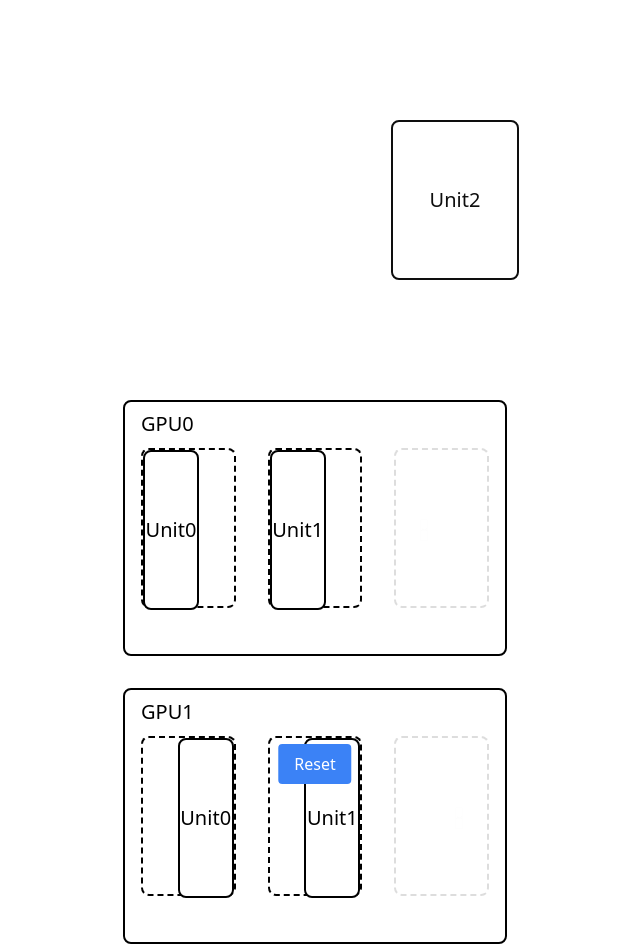
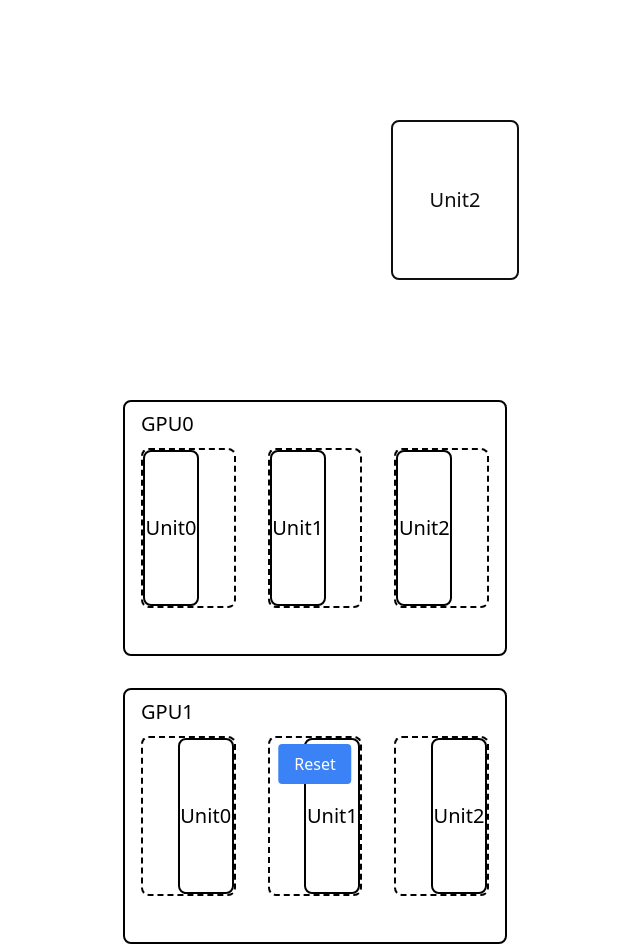
Before and after one commit to rushilbhat/fsdp-animation, a React (Create React App) app: page / in a window 1280 px wide. Shown: the whole page, without its empty margins (325-965 px from the left). Built offline with nearby package versions, Linux system fonts and the light colour scheme.

Commit message:
Divide each unit half into params, grads, opt states

```diff
--- a/src/ModelSplitAnimation.js
+++ b/src/ModelSplitAnimation.js
@@ -6,6 +6,7 @@ const ModelSplitAnimation = () => {
   const [splitUnit0, setSplitUnit0] = useState(false);
   const [splitUnit1, setSplitUnit1] = useState(false);
   const [splitUnit2, setSplitUnit2] = useState(false);
+  const [showComponents, setShowComponents] = useState(false);
   const [shouldReset, setShouldReset] = useState(false);
 
   useEffect(() => {
@@ -15,17 +16,20 @@ const ModelSplitAnimation = () => {
       const gpuTimer = setTimeout(() => {
         setShowGPUs(true);
 
-        // Split Unit0 after GPUs appear
         const unit0Timer = setTimeout(() => {
           setSplitUnit0(true);
 
-          // Split Unit1 after delay
           const unit1Timer = setTimeout(() => {
             setSplitUnit1(true);
 
-            // Split Unit2 after delay
             const unit2Timer = setTimeout(() => {
               setSplitUnit2(true);
+
+              const componentsTimer = setTimeout(() => {
+                setShowComponents(true);
+              }, 800);
+
+              return () => clearTimeout(componentsTimer);
             }, 800);
 
             return () => clearTimeout(unit2Timer);
@@ -43,6 +47,94 @@ const ModelSplitAnimation = () => {
     return () => clearTimeout(splitTimer);
   }, [shouldReset]);
 
+  const UnitComponent = ({ unitIndex, gpuIndex }) => {
+    const isUnitSplit =
+      (unitIndex === 0 && splitUnit0) ||
+      (unitIndex === 1 && splitUnit1) ||
+      (unitIndex === 2 && splitUnit2);
+
+    return (
+      <div className="relative w-32 h-40 border-2 border-dashed border-black rounded-lg">
+        {showComponents ? (
+          <>
+            {/* Parameters - 1/4 height */}
+            <div
+              className="absolute w-14 border-2 border-black rounded-lg bg-white
+                flex items-center justify-center transition-all duration-500"
+              style={{
+                height: '25%',
+                top: '0',
+                right: gpuIndex === 1 ? '0' : 'auto',
+                left: gpuIndex === 0 ? '0' : 'auto',
+                opacity: isUnitSplit ? 1 : 0,
+                transform: isUnitSplit ? 'scale(1)' : 'scale(0)'
+              }}
+            >
+              <span className="text-sm">Params</span>
+            </div>
+
+            {/* Gradients - 1/4 height */}
+            <div
+              className="absolute w-14 border-2 border-black rounded-lg bg-white
+                flex items-center justify-center transition-all duration-500"
+              style={{
+                height: '25%',
+                top: '25%',
+                right: gpuIndex === 1 ? '0' : 'auto',
+                left: gpuIndex === 0 ? '0' : 'auto',
+                opacity: isUnitSplit ? 1 : 0,
+                transform: isUnitSplit ? 'scale(1)' : 'scale(0)',
+                transitionDelay: '100ms'
+              }}
+            >
+              <span className="text-sm">Grads</span>
+            </div>
+
+            {/* Optimizer States - 1/2 height */}
+            <div
+              className="absolute w-14 border-2 border-black rounded-lg bg-white
+                flex items-center justify-center transition-all duration-500"
+              style={{
+                height: '50%',
+                bottom: '0',
+                right: gpuIndex === 1 ? '0' : 'auto',
+                left: gpuIndex === 0 ? '0' : 'auto',
+                opacity: isUnitSplit ? 1 : 0,
+                transform: isUnitSplit ? 'scale(1)' : 'scale(0)',
+                transitionDelay: '200ms'
+              }}
+            >
+              <span className="text-sm whitespace-pre-line text-center">
+                Opt.{'\n'}states
+              </span>
+            </div>
+
+            {/* Unit label below the dashed box */}
+            <div
+              className="absolute bottom-[-1.5rem] left-1/2 transform -translate-x-1/2 text-sm"
+            >
+              {`Unit${unitIndex}`}
+            </div>
+          </>
+        ) : (
+          <div
+            className="absolute inset-0 border-2 border-black rounded-lg bg-white
+              flex items-center justify-center transition-all duration-500"
+            style={{
+              width: '56px',
+              right: gpuIndex === 1 ? '0' : 'auto',
+              left: gpuIndex === 0 ? '0' : 'auto',
+              opacity: isUnitSplit ? 1 : 0,
+              transform: isUnitSplit ? 'scale(1)' : 'scale(0)'
+            }}
+          >
+            <span className="text-xl">Unit{unitIndex}</span>
+          </div>
+        )}
+      </div>
+    );
+  };
+
   return (
     <div className="w-full h-screen relative">
       {/* Units Section */}
@@ -51,9 +143,9 @@ const ModelSplitAnimation = () => {
           {[0, 1, 2].map((i) => (
             <div
               key={i}
-              className={`w-32 h-40 border-2 border-black rounded-lg absolute
+              className="w-32 h-40 border-2 border-black rounded-lg absolute
                 flex items-center justify-center bg-white
-                transition-all duration-700 ease-in-out`}
+                transition-all duration-700 ease-in-out"
               style={{
                 transform: isSplit
                   ? `translateX(${(i - 1) * 140}px)`
@@ -72,7 +164,7 @@ const ModelSplitAnimation = () => {
               }}
             >
               <span className="text-xl">
-                {isSplit ? `Unit${i}` : (i === 1 ? 'Model' : '')}
+                {isSplit ? `Unit${i}` : i === 1 ? 'Model' : ''}
               </span>
             </div>
           ))}
@@ -84,8 +176,9 @@ const ModelSplitAnimation = () => {
         {[0, 1].map((gpuIndex) => (
           <div
             key={gpuIndex}
-            className={`relative w-96 h-64 border-2 border-black rounded-lg
-              bg-white transition-all duration-500 ease-in-out transform
+            className={`w-96 h-64 border-2 border-black rounded-lg
+              bg-white relative
+              transition-all duration-500 ease-in-out transform
               ${showGPUs ? 'opacity-100 translate-y-0' : 'opacity-0 translate-y-16'}`}
             style={{
               transitionDelay: `${gpuIndex * 200}ms`
@@ -93,38 +186,13 @@ const ModelSplitAnimation = () => {
           >
             <span className="absolute top-2 left-4 text-xl">GPU{gpuIndex}</span>
 
-            {/*
-              Wrap the dashed boxes in a normal container (instead of absolute inset-0).
-              Add padding to create space between the GPU container edges and the boxes.
-            */}
             <div className="w-full h-full p-4 flex justify-center items-center gap-8">
               {[0, 1, 2].map((unitIndex) => (
-                <div
+                <UnitComponent
                   key={unitIndex}
-                  className={`w-32 h-40 border-2 border-dashed border-black rounded-lg
-                    relative transition-all duration-500
-                    ${(unitIndex === 0 && splitUnit0) ||
-                      (unitIndex === 1 && splitUnit1) ||
-                      (unitIndex === 2 && splitUnit2)
-                        ? 'opacity-100' : 'opacity-0'}`}
-                >
-                  {/* Half Unit */}
-                  <div
-                    className={`w-14 h-40 border-2 border-black rounded-lg
-                      absolute top-0 bg-white flex items-center justify-center
-                      transition-all duration-500
-                      ${(unitIndex === 0 && splitUnit0) ||
-                        (unitIndex === 1 && splitUnit1) ||
-                        (unitIndex === 2 && splitUnit2)
-                          ? 'opacity-100 scale-100' : 'opacity-0 scale-0'}`}
-                    style={{
-                      left: gpuIndex === 0 ? '0' : 'auto',
-                      right: gpuIndex === 1 ? '0' : 'auto'
-                    }}
-                  >
-                    <span className="text-xl">Unit{unitIndex}</span>
-                  </div>
-                </div>
+                  unitIndex={unitIndex}
+                  gpuIndex={gpuIndex}
+                />
               ))}
             </div>
           </div>
@@ -139,6 +207,7 @@ const ModelSplitAnimation = () => {
           setSplitUnit0(false);
           setSplitUnit1(false);
           setSplitUnit2(false);
+          setShowComponents(false);
           setShouldReset(!shouldReset);
         }}
         className="absolute bottom-4 left-1/2 transform -translate-x-1/2
```
